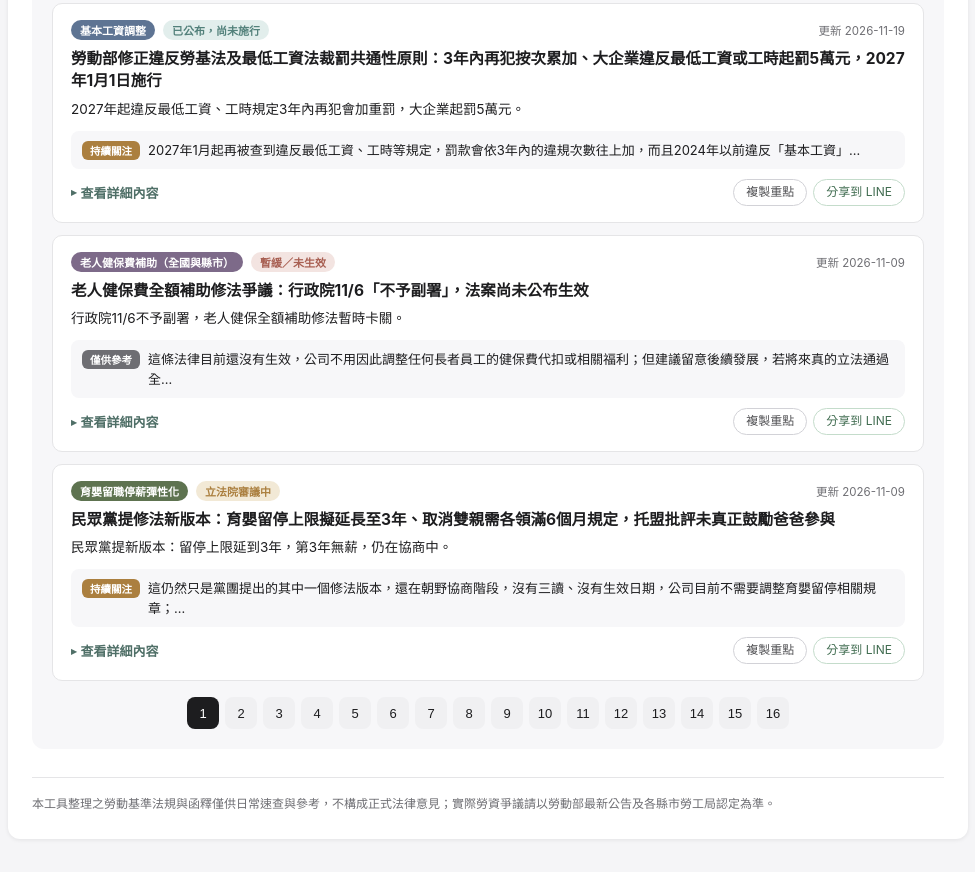
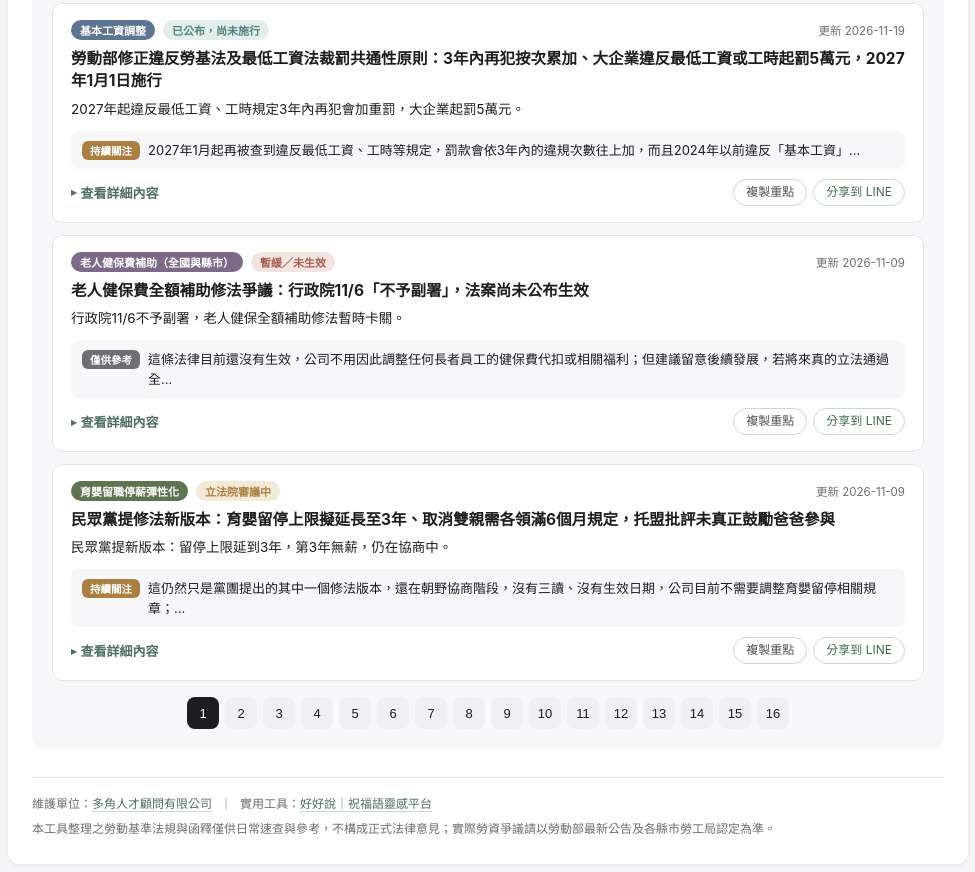
Before and after one commit to Zichi625/law-tracker, a plain HTML site: page index.html in a window 1280 px wide. Shown: the part 2438-3310 px from the top of the page, without its empty margins (152-1127 px from the left). Drawn offline with Linux system fonts and the light colour scheme.

Commit message:
feat: 調整暫無資料提示語、頁尾新增維護單位與好好說連結

```diff
--- a/app.js
+++ b/app.js
@@ -1435,7 +1435,7 @@ function renderOverviewPage(data) {
     }
 
     if (sortedItems.length === 0) {
-      emptyMessage.textContent = '尚未有資料，請先執行刷新';
+      emptyMessage.textContent = '目前暫無最新法規異動公告，請參考上方情境速查';
       emptyMessage.hidden = false;
     } else if (filtered.length === 0) {
       const filtersActive = filterState.group !== 'all' || filterState.stage !== 'all' || filterState.role !== 'all';
--- a/index.html
+++ b/index.html
@@ -304,12 +304,17 @@
         <p id="search-result-count" class="search-result-count" aria-live="polite" hidden></p>
         <div id="latest-filters" class="filters"></div>
         <div id="latest-body"></div>
-        <p id="latest-empty-message" class="empty-message" hidden>尚未有資料，請先執行刷新</p>
+        <p id="latest-empty-message" class="empty-message" hidden>目前暫無最新法規異動公告，請參考上方情境速查</p>
         <div id="latest-pagination" class="pagination"></div>
       </section>
     </div>
 
     <footer class="site-footer">
+      <p class="footer-links">
+        <span>維護單位：<a href="https://www.hexschool.com/multi-talent/" target="_blank" rel="noopener noreferrer">多角人才顧問有限公司</a></span>
+        <span class="footer-sep" aria-hidden="true">｜</span>
+        <span>實用工具：<a href="https://zichilab.com/" target="_blank" rel="noopener noreferrer">好好說｜祝福語靈感平台</a></span>
+      </p>
       <p class="disclaimer">本工具整理之勞動基準法規與函釋僅供日常速查與參考，不構成正式法律意見；實際勞資爭議請以勞動部最新公告及各縣市勞工局認定為準。</p>
     </footer>
   </main>
--- a/style.css
+++ b/style.css
@@ -1343,3 +1343,32 @@ header h1 {
     display: none;
   }
 }
+
+.footer-links {
+  display: flex;
+  flex-wrap: wrap;
+  gap: 4px 8px;
+  margin: 0 0 8px;
+  font-size: 12px;
+  color: #6e6e73;
+}
+
+.footer-links a {
+  color: var(--brand-color);
+  text-decoration: none;
+  border-bottom: 1px solid #cfd8d5;
+}
+
+.footer-links a:hover,
+.footer-links a:focus-visible {
+  border-bottom-color: var(--brand-color);
+}
+
+@media (max-width: 480px) {
+  .footer-sep {
+    display: none;
+  }
+  .footer-links {
+    flex-direction: column;
+  }
+}
```
